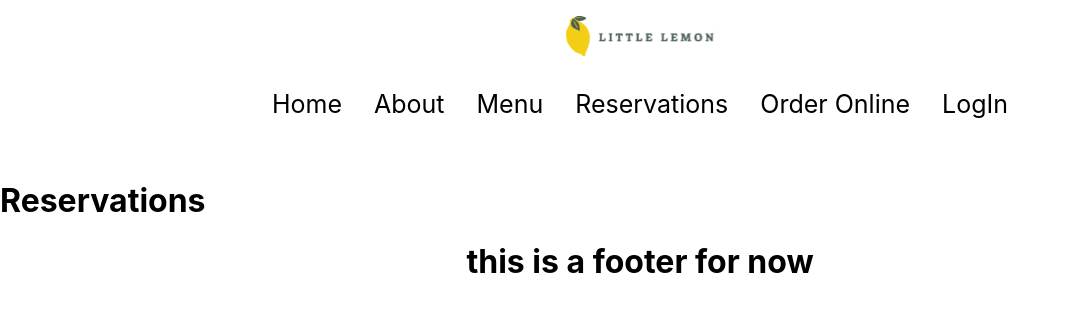
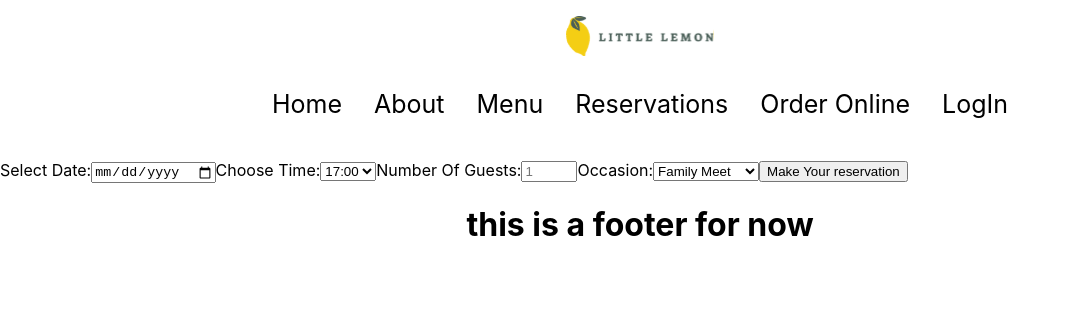
Before and after one commit to Wh1sperishere/little-lemon-capstone, a React (Create React App) app: page /reservations in a window 1280 px wide. Shown: the top 312 px of the page, without its empty margins (0-1069 px from the left). Built offline with nearby package versions, Linux system fonts and the light colour scheme.

Commit message:
added a form in the reservation page but with no css

```diff
--- a/src/Pages/Reservations.js
+++ b/src/Pages/Reservations.js
@@ -1,6 +1,41 @@
+import { useState } from "react";
+
 function Reservations() {
-  return <h1>Reservations</h1>;
+  const [state, setState] = useState(true);
+
+  return (
+    <form>
+      <label className="dateSelector">
+        Select Date:
+        <input type="date" />
+      </label>
+      <label className="timeSelector">
+        Choose Time:
+        <select>
+          <option>17:00</option>
+          <option>18:00</option>
+          <option>19:00</option>
+          <option>20:00</option>
+          <option>21:00</option>
+          <option>22:00</option>
+        </select>
+      </label>
+      <label className="guestsSelector">
+        Number Of Guests:
+        <input type="number" placeholder="1" min="1" max="15" />
+      </label>
+      <label className="OccasionSelector">
+        Occasion:
+        <select>
+            <option>Family Meet</option>
+            <option>Birthday Party</option>
+            <option>Anniversary</option>
+            <option>Work Meeting</option>
+        </select>
+      </label>
+      <input type="submit" value="Make Your reservation" />
+    </form>
+  );
 }
 
-
-export default Reservations
+export default Reservations;
```
